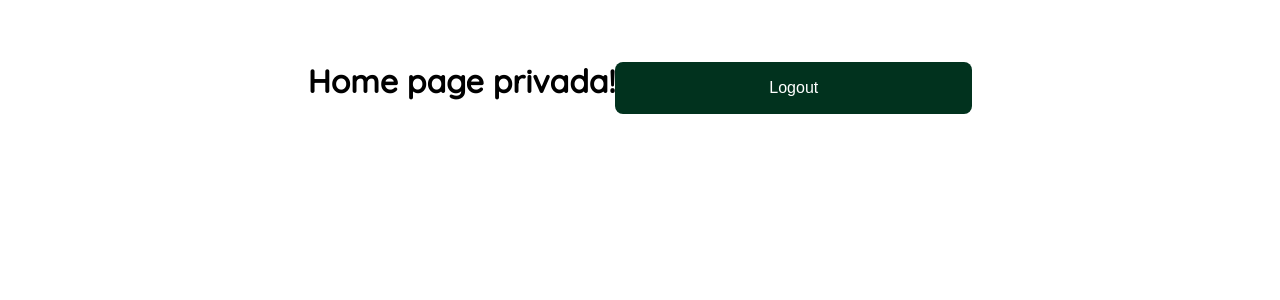
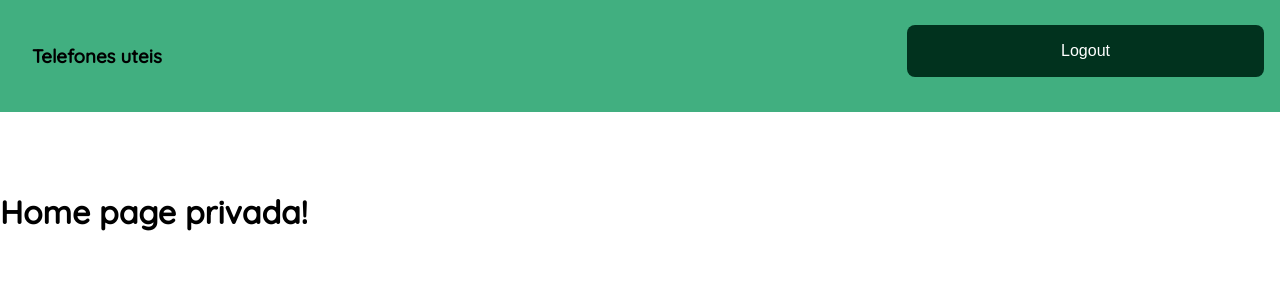
Before and after one commit to MatheusAraripe/desafio-anova, a React (Vite) app: page / in a window 1280 px wide. Shown: the top 300 px of the page. Built offline with nearby package versions, Linux system fonts and the light colour scheme; sample sign-in values are in the browser's storage.

Commit message:
feat: navbar com botão de logout adicionada

```diff
--- a/src/App.scss
+++ b/src/App.scss
@@ -1,10 +1,10 @@
 @import url('https://fonts.googleapis.com/css2?family=Quicksand:wght@300;500&display=swap');
 $font: 'Quicksand';
 
+*{
+  margin: 0;
+  padding: 0;
+}
 #root {
-  max-width: 1280px;
-  margin: 0 auto;
-  padding: 2rem;
-  text-align: center;
   font-family: $font;
 }
--- a/src/components/LoginForm.jsx
+++ b/src/components/LoginForm.jsx
@@ -15,7 +15,6 @@ import * as yup from "yup";
 const schema = yup.object({
     email: yup.string().required("Campo obrigaório"),
     password: yup.string().required("Campo obrigaório")
-    .min(8, "A senha deve ter ao menos 8 caracteres")
 })
 
 
--- /dev/null
+++ b/src/components/NavBar.jsx
@@ -0,0 +1,20 @@
+import React, {useContext} from 'react'
+import { AuthContext } from '../contexts/auth';
+function NavBar() {
+
+  const {logout} = useContext(AuthContext);
+  const handleLogout = () => {
+    logout()
+  };
+
+  return (
+    <div className='nav-bar'>
+        <h3 className="nav-logo">
+            Telefones uteis
+        </h3>
+        <button onClick={handleLogout}>Logout</button>
+    </div>
+  )
+}
+
+export default NavBar;
--- /dev/null
+++ b/src/pages/HomePage/homepage.scss
@@ -0,0 +1,22 @@
+@use '../../styles/mixins';
+@import '../../styles/variables';
+
+.nav-bar{
+    overflow: hidden;
+    background-color: $nav-green;
+    height: 80px;
+    padding: 1rem;
+    display: flex;
+    align-items: center;
+    justify-content: space-between;
+}
+.nav-logo{
+    float: left;
+    display: block;
+    text-align: center;
+    padding: 14px 16px;
+}
+
+.home-page-title{
+    margin: 5rem 0 2rem 0;
+}
--- a/src/pages/HomePage/index.jsx
+++ b/src/pages/HomePage/index.jsx
@@ -1,16 +1,13 @@
-import React, {useContext} from 'react'
-import { AuthContext } from '../../contexts/auth';
+import React from 'react'
+import NavBar from '../../components/NavBar';
+import './homepage.scss'
 
 function HomePage() {
-  const {logout} = useContext(AuthContext);
-  const handleLogout = () => {
-    logout()
-  };
   return (
     <div>
-        <h1>
+        <NavBar />
+        <h1 className='home-page-title'>
             Home page privada!
-            <button onClick={handleLogout}>Logout</button>
         </h1>
     </div>
   )
--- a/src/styles/_variables.scss
+++ b/src/styles/_variables.scss
@@ -2,3 +2,4 @@ $withe: #fff;
 $green: #029456;
 $btn-green: #01321E;
 $btn-hover-green: #021f13;
+$nav-green: rgba(2, 148, 86, 0.75);
```
